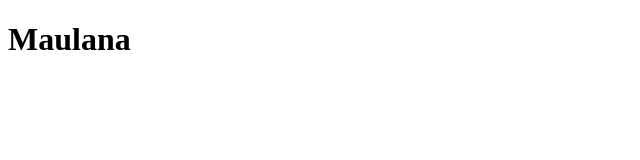
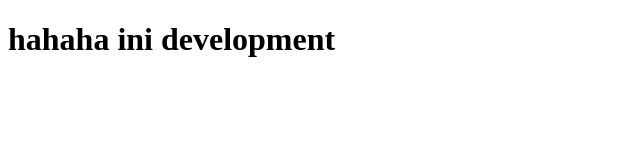
Before and after one commit to maulana5599/tugas-git, a plain HTML site: page index.html in a window 1280 px wide. Shown: the whole page, without its empty margins (0-640 px from the left). Drawn offline with Linux system fonts and the light colour scheme.

Commit message:
Add di develpoment

```diff
--- a/index.html
+++ b/index.html
@@ -8,7 +8,7 @@
 </head>
 <body>
     <div>
-        <h1>Maulana</h1>
+        <h1>hahaha ini development</h1>
     </div>
 </body>
 </html>
```
